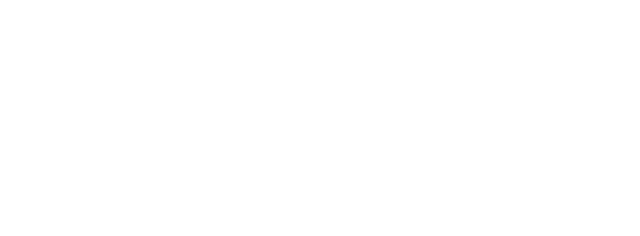
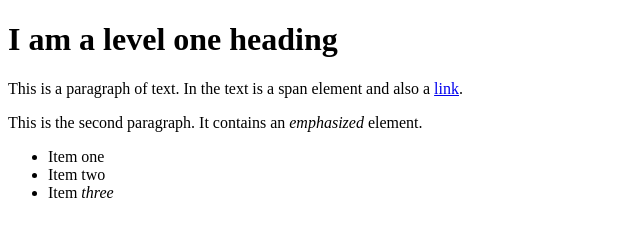
Before and after one commit to dmiria/CSS-Basics, a plain HTML site: page index.html in a window 1280 px wide. Shown: the whole page, without its empty margins (0-640 px from the left). Drawn offline with Linux system fonts and the light colour scheme.

Commit message:
added html content

```diff
--- a/index.html
+++ b/index.html
@@ -1,3 +1,25 @@
-<!DOCTYPE html>
+<!doctype html>
+<html lang="en">
+<head>
+    <meta charset="utf-8">
+    <title>Getting started with CSS</title>
+</head>
+
+<body>
+
+    <h1>I am a level one heading</h1>
+
+    <p>This is a paragraph of text. In the text is a <span>span element</span>
+and also a <a href="https://example.com">link</a>.</p>
+
+    <p>This is the second paragraph. It contains an <em>emphasized</em> element.</p>
+
+    <ul>
+        <li>Item <span>one</span></li>
+        <li>Item two</li>
+        <li>Item <em>three</em></li>
+    </ul>
+
+</body>
 
 </html>
```
